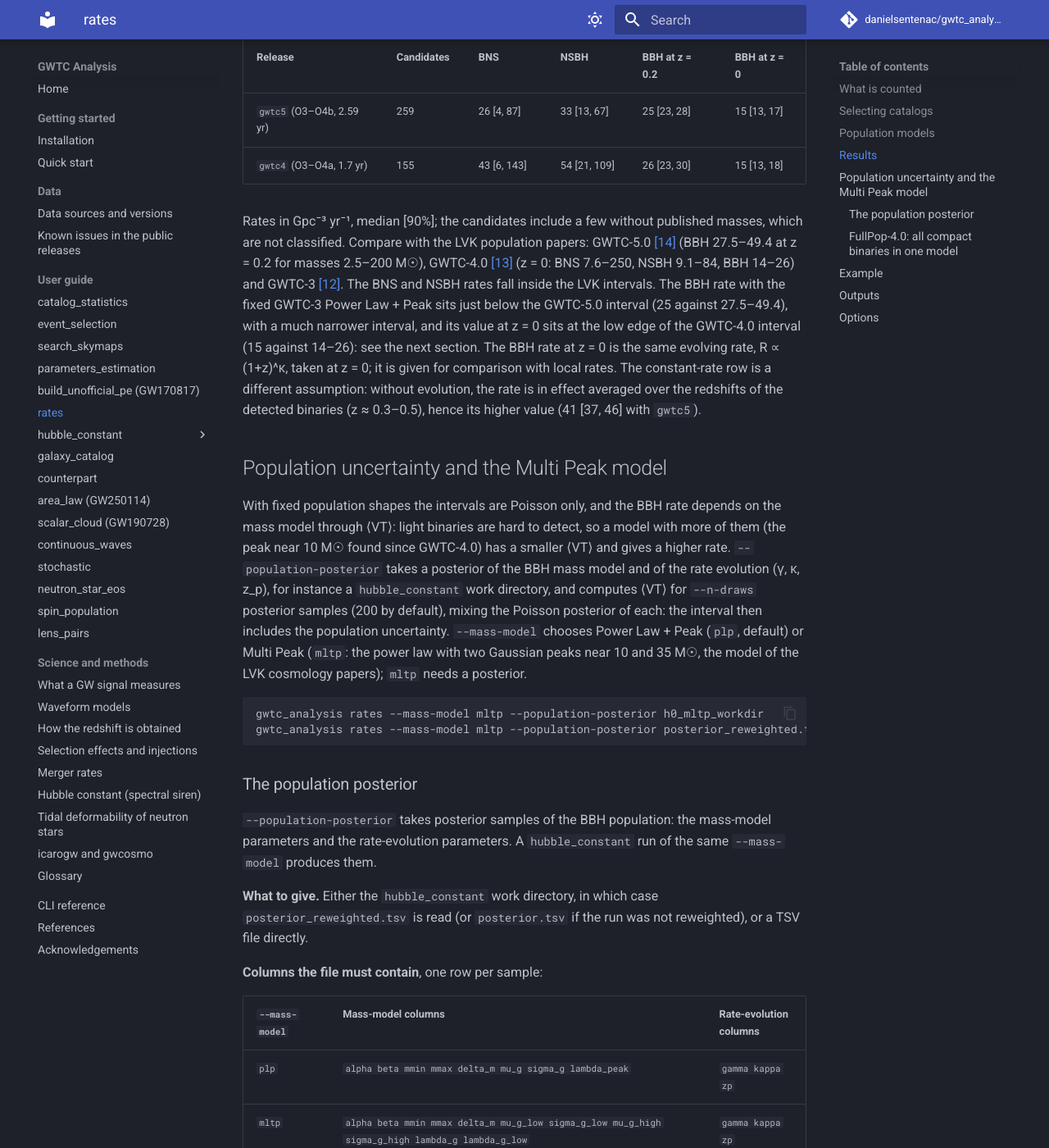
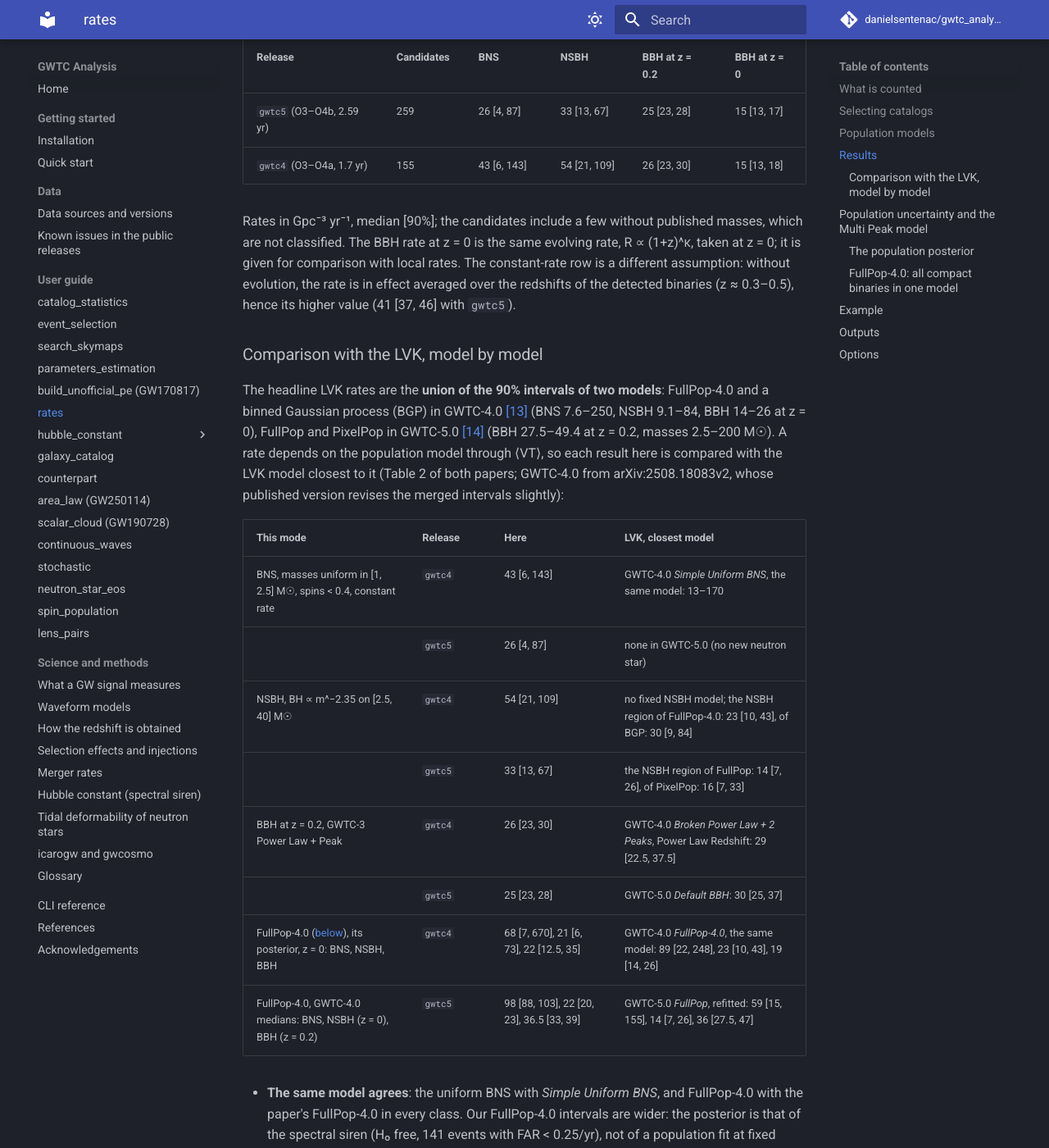
Before and after one commit to danielsentenac/gwtc_analysis, an MkDocs documentation site: the page built from docs/modes/rates.md, in a window 1280 px wide and 1400 px high, scrolled down 2350 px. Shown: the whole window at 82% size. Built offline with MkDocs 1.6.1 and Material for MkDocs 9.7.7, drawn with Linux system fonts in a browser that asks for light colours; comment, search, counter and statistics services are not loaded; some of the changed text lies outside the part shown.

Commit message:
docs: rates compared with the matching LVK model (Simple Uniform BNS, FullPop-4.0, Default BBH) instead of the merged intervals
Co-Authored-By: Claude Opus 5.5 <noreply@anthropic.com>

```diff
--- a/docs/modes/rates.md
+++ b/docs/modes/rates.md
@@ -78,16 +78,41 @@ NSBH rates are upper limits (90%: 113 and 40 Gpc⁻³ yr⁻¹).
 | `gwtc4` (O3–O4a, 1.7 yr) | 155 | 43 [6, 143] | 54 [21, 109] | 26 [23, 30] | 15 [13, 18] |
 
 Rates in Gpc⁻³ yr⁻¹, median [90%]; the candidates include a few without published masses, which are not
-classified. Compare with the LVK population papers:
-GWTC-5.0 [\[14\]](../references.md#ref-14) (BBH 27.5–49.4 at z = 0.2 for masses 2.5–200 M☉),
-GWTC-4.0 [\[13\]](../references.md#ref-13) (z = 0: BNS 7.6–250, NSBH 9.1–84, BBH 14–26) and
-GWTC-3 [\[12\]](../references.md#ref-12). The BNS and NSBH rates fall inside the LVK intervals. The
-BBH rate with the fixed GWTC-3 Power Law + Peak sits just below the GWTC-5.0 interval (25 against 27.5–49.4), with a
-much narrower interval, and its value at z = 0 sits at the low edge of the GWTC-4.0 interval (15 against
-14–26): see the next section. The BBH rate at z = 0 is the same evolving rate, R ∝ (1+z)^κ, taken at z = 0; it is given for
+classified. The BBH rate at z = 0 is the same evolving rate, R ∝ (1+z)^κ, taken at z = 0; it is given for
 comparison with local rates. The constant-rate row is a different assumption: without evolution, the
 rate is in effect averaged over the redshifts of the detected binaries (z ≈ 0.3–0.5), hence its
 higher value (41 [37, 46] with `gwtc5`).
+
+### Comparison with the LVK, model by model
+
+The headline LVK rates are the **union of the 90% intervals of two models**: FullPop-4.0 and a binned Gaussian
+process (BGP) in GWTC-4.0 [\[13\]](../references.md#ref-13) (BNS 7.6–250, NSBH 9.1–84, BBH 14–26 at z = 0), FullPop
+and PixelPop in GWTC-5.0 [\[14\]](../references.md#ref-14) (BBH 27.5–49.4 at z = 0.2, masses 2.5–200 M☉). A rate
+depends on the population model through ⟨VT⟩, so each result here is compared with the LVK model closest to it
+(Table 2 of both papers; GWTC-4.0 from arXiv:2508.18083v2, whose published version revises the merged intervals
+slightly):
+
+| This mode | Release | Here | LVK, closest model |
+|---|---|---|---|
+| BNS, masses uniform in [1, 2.5] M☉, spins < 0.4, constant rate | `gwtc4` | 43 [6, 143] | GWTC-4.0 *Simple Uniform BNS*, the same model: 13–170 |
+| | `gwtc5` | 26 [4, 87] | none in GWTC-5.0 (no new neutron star) |
+| NSBH, BH ∝ m^−2.35 on [2.5, 40] M☉ | `gwtc4` | 54 [21, 109] | no fixed NSBH model; the NSBH region of FullPop-4.0: 23 [10, 43], of BGP: 30 [9, 84] |
+| | `gwtc5` | 33 [13, 67] | the NSBH region of FullPop: 14 [7, 26], of PixelPop: 16 [7, 33] |
+| BBH at z = 0.2, GWTC-3 Power Law + Peak | `gwtc4` | 26 [23, 30] | GWTC-4.0 *Broken Power Law + 2 Peaks*, Power Law Redshift: 29 [22.5, 37.5] |
+| | `gwtc5` | 25 [23, 28] | GWTC-5.0 *Default BBH*: 30 [25, 37] |
+| FullPop-4.0 ([below](#fullpop-40-all-compact-binaries-in-one-model)), its posterior, z = 0: BNS, NSBH, BBH | `gwtc4` | 68 [7, 670], 21 [6, 73], 22 [12.5, 35] | GWTC-4.0 *FullPop-4.0*, the same model: 89 [22, 248], 23 [10, 43], 19 [14, 26] |
+| FullPop-4.0, GWTC-4.0 medians: BNS, NSBH (z = 0), BBH (z = 0.2) | `gwtc5` | 98 [88, 103], 22 [20, 23], 36.5 [33, 39] | GWTC-5.0 *FullPop*, refitted: 59 [15, 155], 14 [7, 26], 36 [27.5, 47] |
+
+- **The same model agrees**: the uniform BNS with *Simple Uniform BNS*, and FullPop-4.0 with the paper's
+  FullPop-4.0 in every class. Our FullPop-4.0 intervals are wider: the posterior is that of the spectral siren
+  (H₀ free, 141 events with FAR < 0.25/yr), not of a population fit at fixed cosmology.
+- **The fixed BBH model is close, not identical**: Power Law + Peak with the GWTC-3 values and R ∝ (1+z)^2.9
+  against the BBH-only models of each paper fitted to the same events. Its rate sits at their low edge and its
+  interval is much narrower (Poisson only); with the population uncertainty
+  ([next section](#population-uncertainty-and-the-multi-peak-model)) it agrees.
+- **The fixed NSBH model has no LVK counterpart**: its rate is about twice that of the NSBH region of the
+  population models. Its black holes follow m^−2.35 from 2.5 M☉, so most are light and hard to detect (a small
+  ⟨VT⟩, hence a high rate for the four events); the population models put them near the 9 M☉ peak.
 
 ## Population uncertainty and the Multi Peak model
 
@@ -128,7 +153,7 @@ column stops the run with its name.
 |---|---|---|---|
 | Power Law + Peak, GWTC-3 values, R ∝ (1+z)^2.9 | 16.7 | 25 [23, 28] | 15 [13, 17] |
 | Multi Peak, 200 posterior draws, Madau–Dickinson evolution | 14.4 | 31 [21, 51] | 17 [9, 28] |
-| LVK, GWTC-5.0 / GWTC-4.0 | | 27.5–49.4 | 14–26 |
+| LVK, GWTC-5.0 *Default BBH* (BBH-only) / GWTC-4.0 *FullPop-4.0* and *BGP* | | 30 [25, 37] | 19 [14, 26] |
 
 *GWTC-5.0 injections, O3 to O4b, 248 BBH candidates. The Multi Peak posterior is that of a
 spectral-siren run on the GWTC-4.0 events, with H₀ free; a posterior of the same events, with the
@@ -156,7 +181,8 @@ gwtc_analysis rates --mass-model fullpop4 --population-posterior h0_fullpop4 --s
 |---|---|---|---|---|
 | GWTC-4.0 medians, `gwtc5` injections (O3–O4b, 253 events) | 98 [88, 103] | 22 [20, 23] | 19 [17, 20] | 36.5 [33, 39] |
 | 200 draws of the FullPop-4.0 spectral-siren posterior, `gwtc4` injections (O3–O4a, 149 events) | 68 [7, 670] | 21 [6, 73] | 22 [12.5, 35] | 40 [27, 60] |
-| LVK, GWTC-4.0 (z = 0) / GWTC-5.0 (z = 0.2) | 7.6–250 | 9.1–84 | 14–26 | 27.5–49.4 |
+| LVK *FullPop-4.0*, GWTC-4.0 (z = 0) | 89 [22, 248] | 23 [10, 43] | 19 [14, 26] | — |
+| LVK *FullPop*, GWTC-5.0 (BNS, NSBH at z = 0; BBH at z = 0.2) | 59 [15, 155] | 14 [7, 26] | — | 36 [27.5, 47] |
 
 *With fixed parameters the intervals are Poisson only, from the 253 events of all classes: the BNS rate is the
 BBH-dominated total times the model's BNS fraction (70%), not a measurement of the one BNS. The posterior
```
Also changed, not shown: README.md (+2 -2 lines), docs/science/merger-rates.md (+8 -6 lines).
